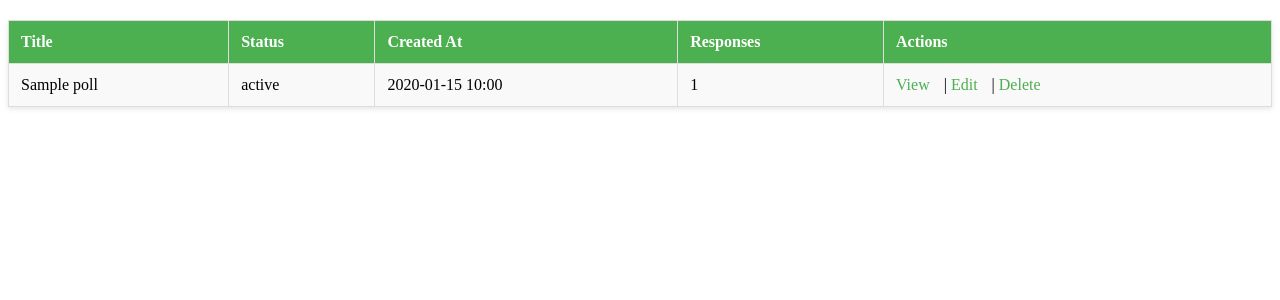
After one commit to soumia0022/Quizmos, a Django app: template poll_management/templates/poll_list.html in a window 1280 px wide. The commit adds this page. Shown: the top 300 px of the page. Run offline with Django 5.2, Linux system fonts and the light colour scheme; the template is opened without the code that fills it: most values are stand-ins (such as "Sample title", 1, 10 or a date in 2020).

Commit message:
make poll_list functionality independent

```diff
--- /dev/null
+++ b/poll_management/templates/poll_list.html
@@ -0,0 +1,95 @@
+<!DOCTYPE html>
+<html lang="en">
+<head>
+    <title>View Polls</title>
+
+
+<style>
+
+    table {
+      width: 100%;
+      border-collapse: collapse;
+      margin-top: 20px;
+      background-color: #f9f9f9;
+      box-shadow: 0 2px 5px rgba(0, 0, 0, 0.1);
+    }
+
+    thead {
+      background-color: #4CAF50;
+      color: white;
+    }
+
+    th, td {
+      padding: 12px;
+      text-align: left;
+      border: 1px solid #ddd;
+    }
+
+    th {
+      font-weight: bold;
+    }
+
+    tr:nth-child(even) {
+      background-color: #f2f2f2;
+    }
+
+    tr:hover {
+      background-color: #f1f1f1;
+    }
+
+    td a {
+      color: #4CAF50;
+      text-decoration: none;
+      margin-right: 10px;
+    }
+
+    td a:hover {
+      text-decoration: underline;
+    }
+
+    h1 {
+      font-size: 24px;
+      margin-bottom: 20px;
+      color: #333;
+    }
+
+    .container {
+      padding: 20px;
+    }
+    </style>
+</head>
+<body>
+    <main>
+        <table>
+            <thead>
+                <tr>
+                    <th>Title</th>
+                    <th>Status</th>
+                    <th>Created At</th>
+                    <th>Responses</th>
+                    <th>Actions</th>
+                </tr>
+            </thead>
+            <tbody>
+              {% for poll in polls %}
+              <tr>
+                  <td>{{ poll.title }}</td>
+                  <td>{{ poll.status }}</td>
+                  <td>{{ poll.created_at|date:"Y-m-d H:i" }}</td>
+                  <td>{{ poll.responses_count }}</td>
+                  <td>
+                      <a href="{% url 'poll_management:poll_detail' poll.id %}">View</a> |
+                      <a href="{% url 'poll_management:poll_edit' poll.id %}">Edit</a> |
+                      <a href="{% url 'poll_management:poll_delete' poll.id %}">Delete</a>
+                  </td>
+              </tr>
+              {% empty %}
+              <tr>
+                  <td colspan="5">No polls found.</td>
+              </tr>
+              {% endfor %}
+            </tbody>
+        </table>
+      </main>
+    </div>
+</body>
```
Also changed, not shown: poll_management/views/poll_lists.py (added, +11 -0 lines), user_management/templates/lecturer_dashboard.html (+5 -87 lines), user_management/views/lecturer_dashboard.py (+3 -5 lines).
